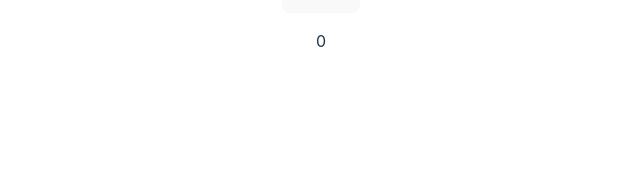
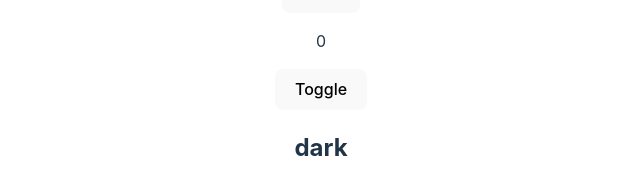
Before and after one commit to jaalnock/react-testing, a React (Vite) app: page / in a window 1280 px wide. Shown: the part 356-550 px from the top of the page, without its empty margins (319-959 px from the left). Built offline with nearby package versions, Linux system fonts and the light colour scheme.

Commit message:
Added test to check the toggle from child component

```diff
--- a/src/components/child.jsx
+++ b/src/components/child.jsx
@@ -1,9 +1,15 @@
-import React from "react";
+import React, { useState } from "react";
 
 const Child = ({ count }) => {
+  const [theme, setTheme] = useState(true);
+
   return (
     <div>
       <p data-testid="child-count-value">{count}</p>
+      <button onClick={() => setTheme(!theme)} data-testid="toggle-button">
+        Toggle
+      </button>
+      <h2 data-testid='toggle-text'>{theme ? "dark" : "light"}</h2>
     </div>
   );
 };
```
Also changed, not shown: 1 other file (tests, documents, lock files or other folders).
